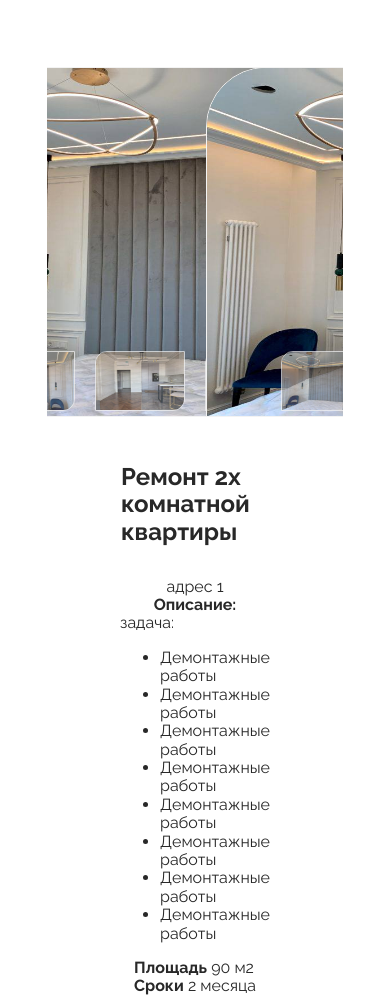
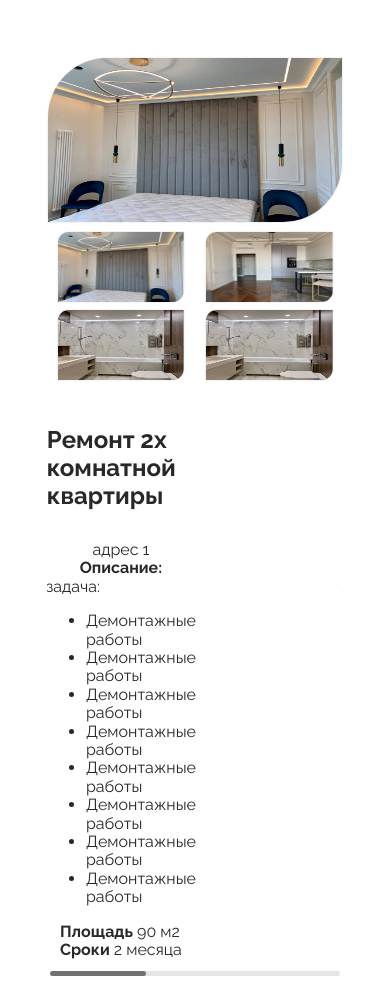
Before and after one commit to itbali/repairFirm, a plain HTML site: page index.html in a window 390 px wide. Shown: the part 2344-3343 px from the top of the page. Drawn offline with nearby package versions, Linux system fonts and the light colour scheme; some packages are replaced by stand-ins of ours; a script that the page names is missing; files whose address does not match are found by name.

Commit message:
fixes for adaptive

```diff
--- a/css/style.scss
+++ b/css/style.scss
@@ -910,6 +910,38 @@ hr {
     .section.slider {
         .swiper-slide {
             flex-direction: column;
+            align-items: flex-start;
+            .portfolio_photos {
+                position: relative;
+                flex-direction: column-reverse;
+                .row {
+                    flex-wrap: wrap;
+                    position: relative;
+                    width: 100%;
+                    // justify-content: space-between;
+                    .column {
+                        width: 33vw;
+                        height: calc(33vw / 16 * 9);
+                        margin: 3px;
+                        margin-left: auto;
+                        margin-right: auto;
+                        img {
+                            opacity: 1;
+                            &:hover {
+                                scale: 1;
+                            }
+                        }
+                    }
+                }
+                .container-image {
+                    img {
+                        margin: 0;
+                        width: 100%;
+                        height: calc(76vw / 16 * 9);
+                        border-radius: var(--giant-border-radius);
+                    }
+                }
+            }
             .portfolio-description {
                 flex-direction: column;
             }
@@ -929,7 +961,7 @@ hr {
                 border-radius: var(--giant-border-radius);
                 padding-bottom: 0;
                 .info__block {
-                    padding-top: 0;
+                    padding: 0 20px 20px 20px;
                 }
             }
         }
```
Also changed, not shown: css/style.css.
